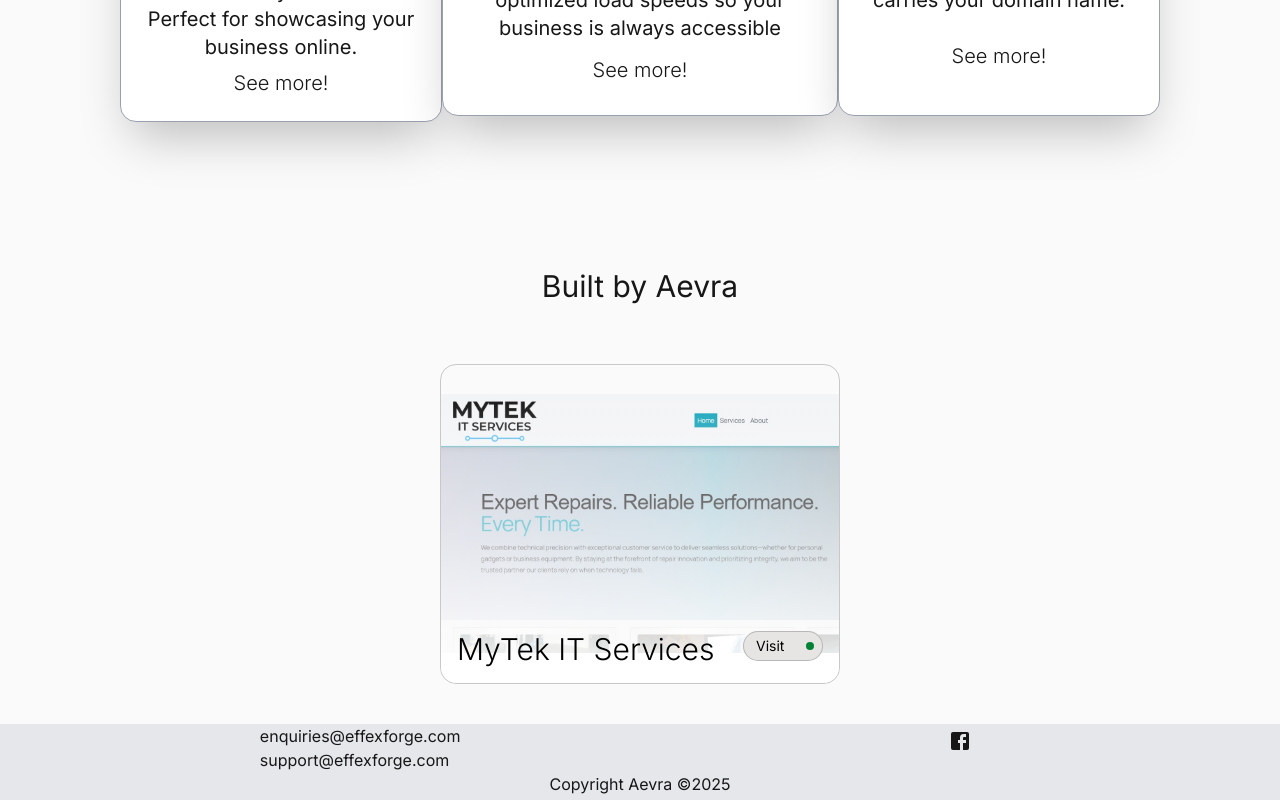
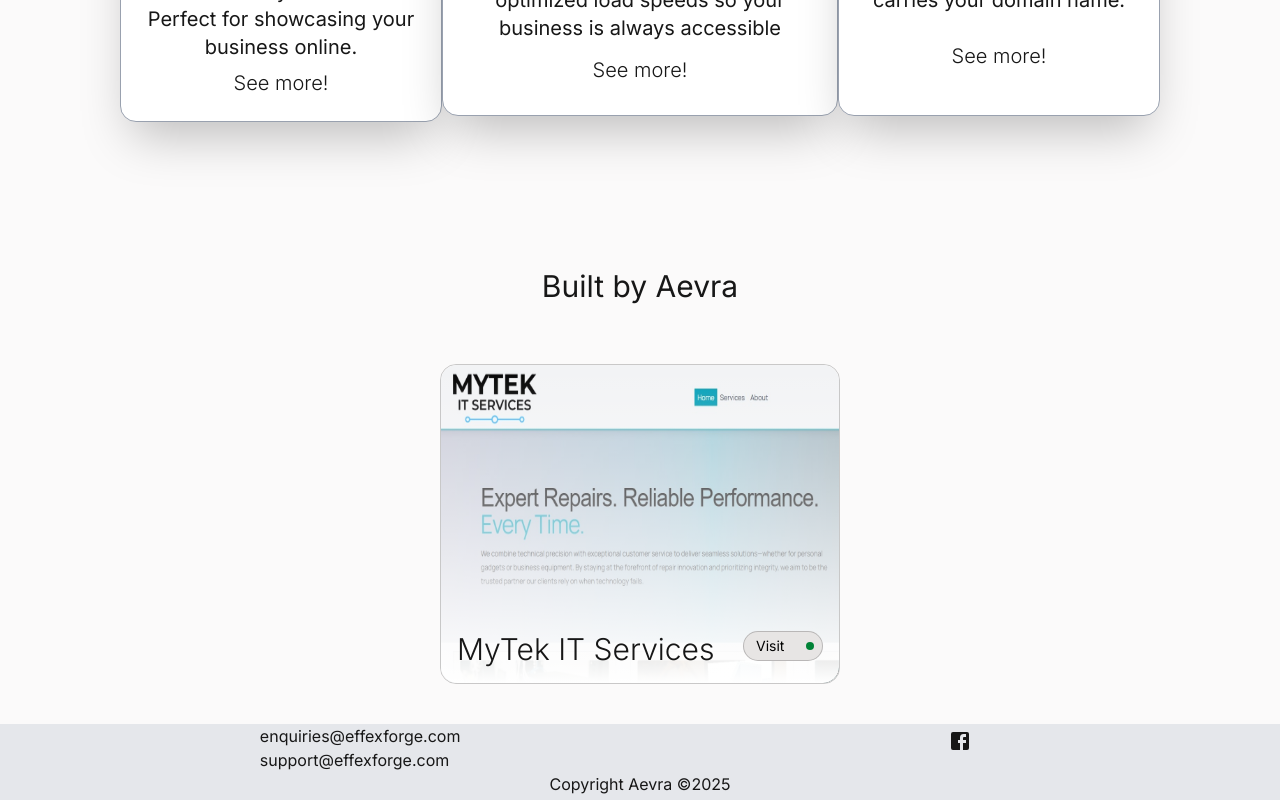
Before and after one commit to EffexDev/aevra, a Next.js app: page / in a window 1280 px wide. Shown: the part 1114-1914 px from the top of the page. Built offline with nearby package versions, Linux system fonts and the light colour scheme; some icons are missing.

Commit message:
Add files via upload

```diff
--- a/src/app/ImageCard.jsx
+++ b/src/app/ImageCard.jsx
@@ -9,14 +9,14 @@
           src={image}
           alt={altText}
           fill
-          className="object-contain rounded-4xl"
+          className="object-center rounded-2xl"
         />
       </div>
 
-      <div className="absolute inset-0 bg-gradient-to-b from-transparent to-white/100 rounded-2xl"></div>
+      <div className="absolute inset-0 bg-gradient-to-b from-transparent to-white/100 dark:to-black/100 rounded-2xl"></div>
 
-      <div className="absolute bottom-0 flex flex-row flex-1 justify-between w-full p-4 rounded-bl-4xl">
-        <h1 className="text-3xl font-light text-black">{title}</h1>
+      <div className="absolute bottom-0 flex flex-row flex-1 justify-between w-full p-4 rounded-2xl">
+        <h1 className="text-3xl font-light">{title}</h1>
           <a href={href}><div className="flex justify-between items-center bg-stone-200 border border-black/20 rounded-2xl w-20 p-1 text-black text-sm">
             <p className="pl-2">Visit</p>
             <div className="bg-green-700 w-2 h-2 mr-1 rounded-full"></div>
--- a/src/app/Value.jsx
+++ b/src/app/Value.jsx
@@ -1,6 +1,6 @@
 export default function Value() {
     return (
-        <div className="flex flex-col justify-evenly  w-full align-top mt-20 lg:flex-row lg:pr-30 lg:pl-30">
+        <div className="flex flex-col justify-evenly items-center w-full align-top mt-20 lg:flex-row lg:pr-30 lg:pl-30">
             <div className="flex flex-col items-center text-center p-5 max-w-150">
                 <h2 className="text-3xl font-medium">Beautiful</h2>
                 <p>Your website is the first impression of your business. We design and build modern, responsive sites that showcase your brand, engage your audience, and convert visitors into customers.</p>
--- a/src/app/contact/ContactForm.jsx
+++ b/src/app/contact/ContactForm.jsx
@@ -25,7 +25,7 @@
   };
 
   return (
-    <form onSubmit={handleSubmit} className="w-full sm:w-200 mx-auto p-6 text-black space-y-6">
+    <form onSubmit={handleSubmit} className="w-[98%] sm:w-[98%] mx-auto p-6 text-black space-y-6">
     <div className="space-y-1 pb-2">
       <label>
         <p className='text-black dark:text-white'>Business Name <span className="text-red-500">*</span></p>
--- a/src/app/globals.css
+++ b/src/app/globals.css
@@ -12,7 +12,7 @@
 
 @media (prefers-color-scheme: dark) {
   :root {
-    --background: #0a0a0a;
+    --background: #161616;
     --foreground: #ededed;
   }
 }
```
